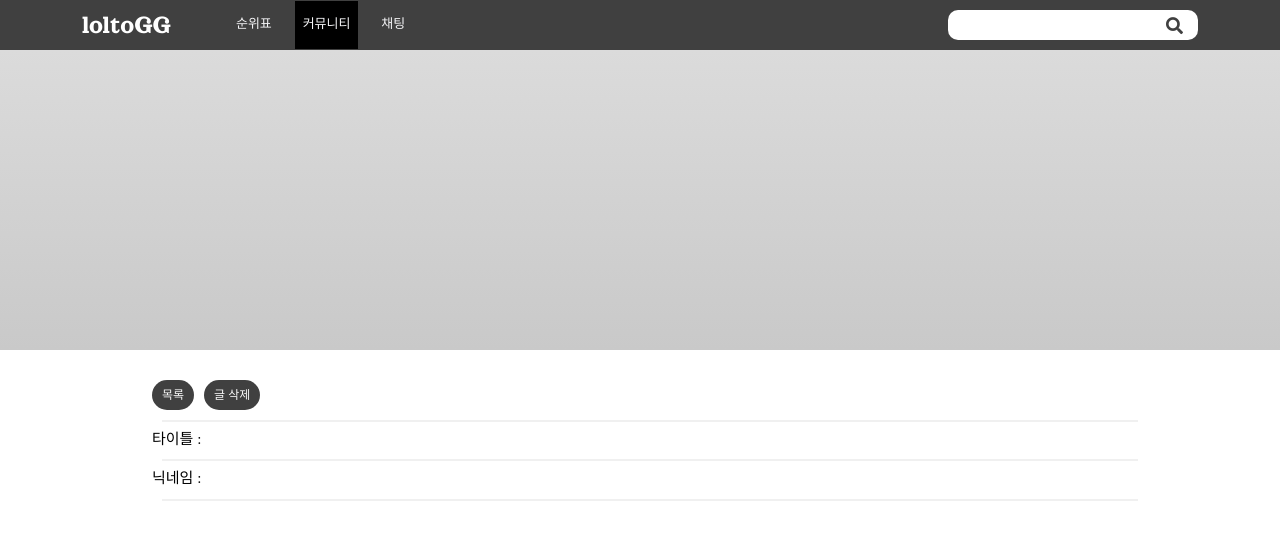
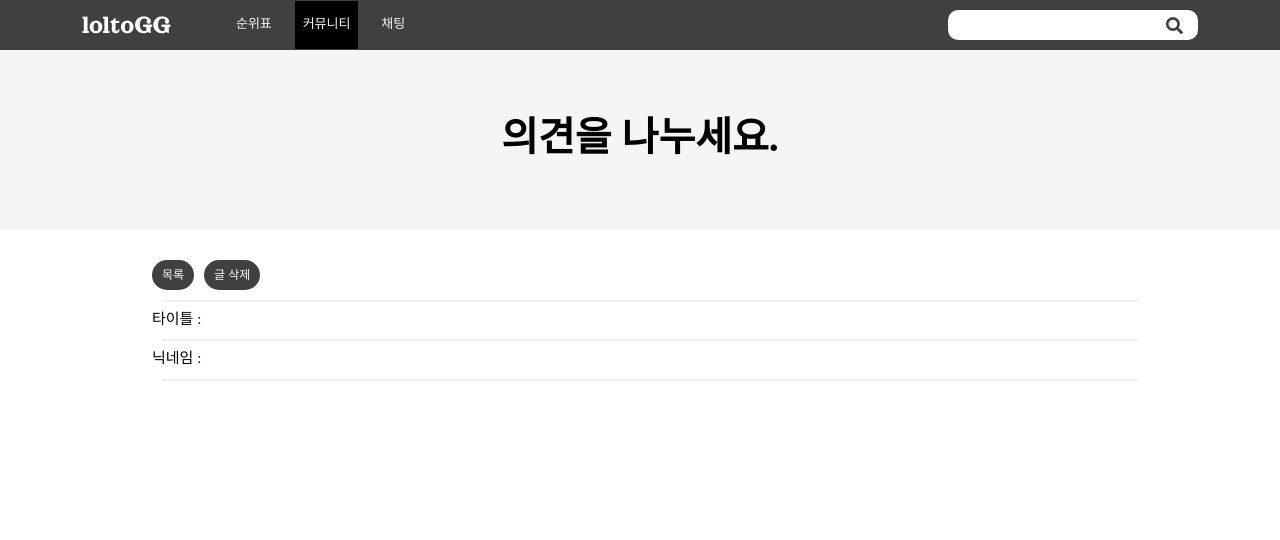
Before and after one commit to lolchess/lolche, a React (Create React App) app: page /community/1 in a window 1280 px wide. Shown: the top 540 px of the page. Built offline with nearby package versions, Linux system fonts and the light colour scheme; no server answers; the database is empty.

Commit message:
fix: Post 디자인 최소 개선 (추가 개선 필요)

```diff
--- a/src/components/Community/Post/Post.tsx
+++ b/src/components/Community/Post/Post.tsx
@@ -54,19 +54,19 @@ function Post(): JSX.Element {
       <StyledSection
         id="section-communityHeader"
         color="#f5f5f5"
-        height="300px"
-        style={{
-          background:
-            "linear-gradient(0deg, rgba(201,201,201,1) 0%, rgba(219,219,219,1) 100%)",
-        }}
-      ></StyledSection>
+        height="180px"
+      >
+        <h1>의견을 나누세요.</h1>
+      </StyledSection>
 
       <StyledSection justifyContent="flex-start" padding="30px">
         <StyledStack
           column
           alignItem="flex-start"
           width="80%"
-          style={{ maxWidth: "1200px" }}
+          style={{
+            maxWidth: "1200px",
+          }}
         >
           <StyledStack justifyContent="flex-start">
             <StyledButton
@@ -91,9 +91,9 @@ function Post(): JSX.Element {
           {item && (
             <StyledSpan
               color="black"
-              style={{ minHeight: "800px" }}
+              style={{ minHeight: "500px" }}
               dangerouslySetInnerHTML={{ __html: item.value }}
-            ></StyledSpan>
+            />
           )}
         </StyledStack>
       </StyledSection>
```
